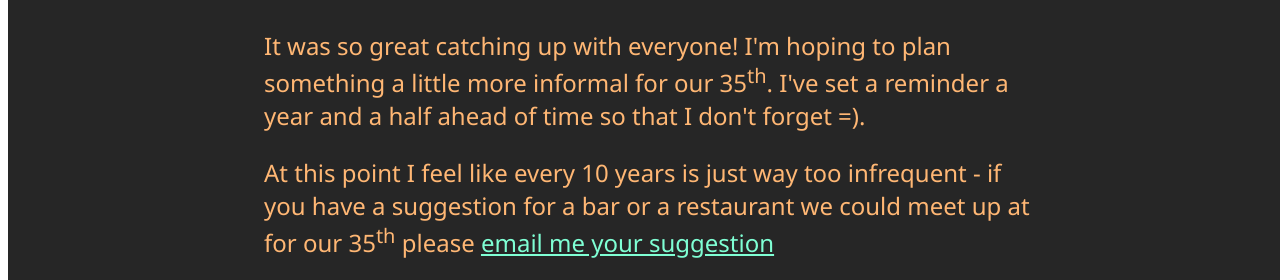
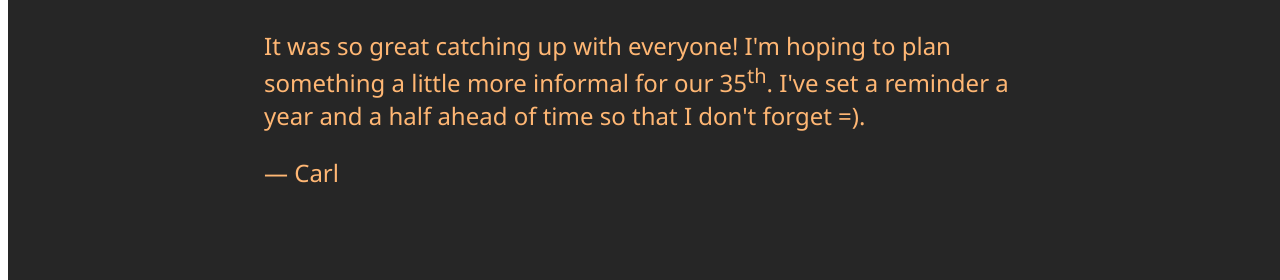
Before and after one commit to chaos46692/MRHS93, a plain HTML site: page index.html in a window 1280 px wide. Shown: the part 493-773 px from the top of the page. Drawn offline with Linux system fonts and the light colour scheme.

Commit message:
Remove email

```diff
--- a/index.html
+++ b/index.html
@@ -18,10 +18,7 @@
 				It was so great catching up with everyone! I'm hoping to plan something a little more informal for our 35<sup>th</sup>. I've set a reminder a year and a half
 				ahead of time so that I don't forget =).
 			</p>
-			<p>
-				At this point I feel like every 10 years is just way too infrequent - if you have a suggestion for a bar or a restaurant we could meet up at for our 35<sup>th</sup>
-				please <a href="mailto:reunion@carltracy.com?subject=Suggestion for Reunion">email me your suggestion</a>
-			</p>
+
 			<p>
 				&mdash; Carl
 			</p>
```
